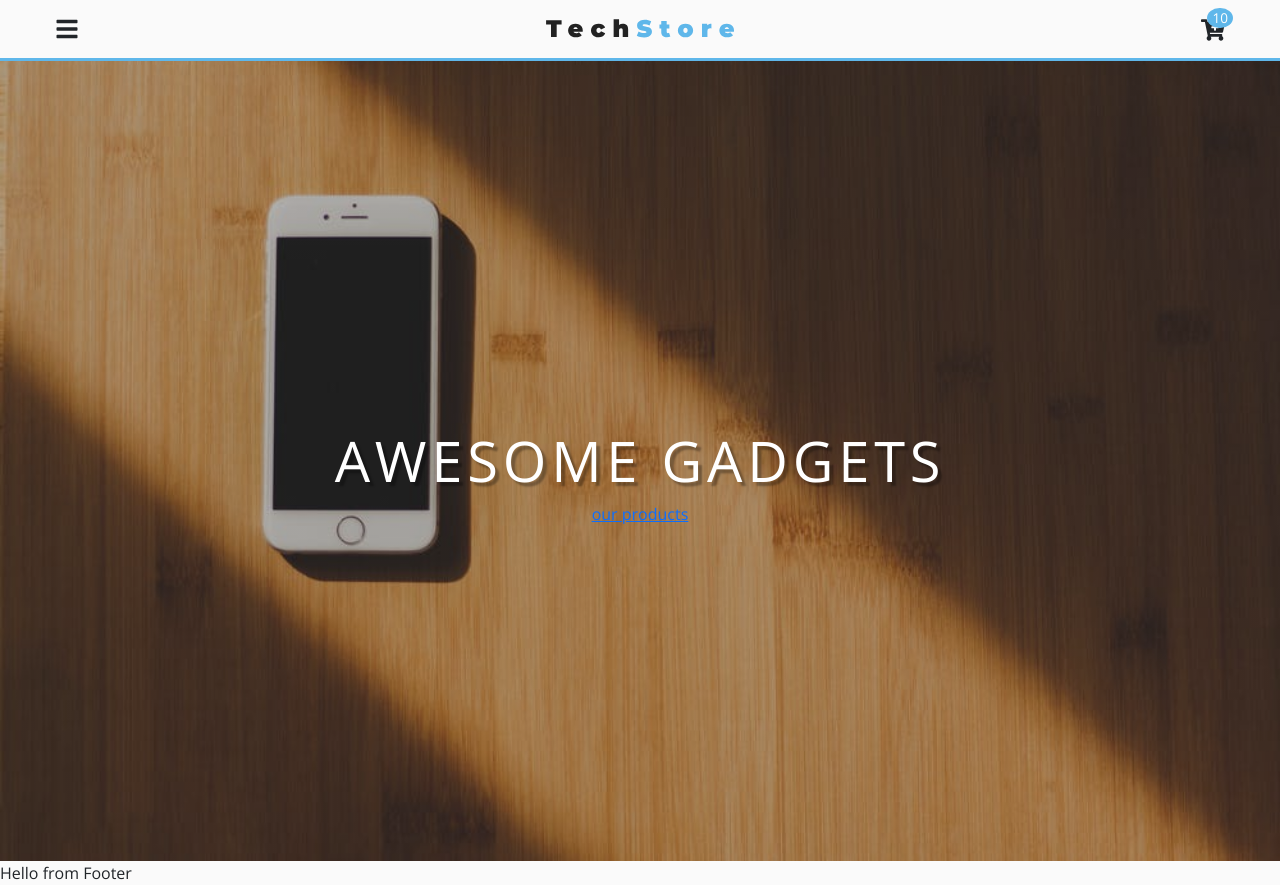
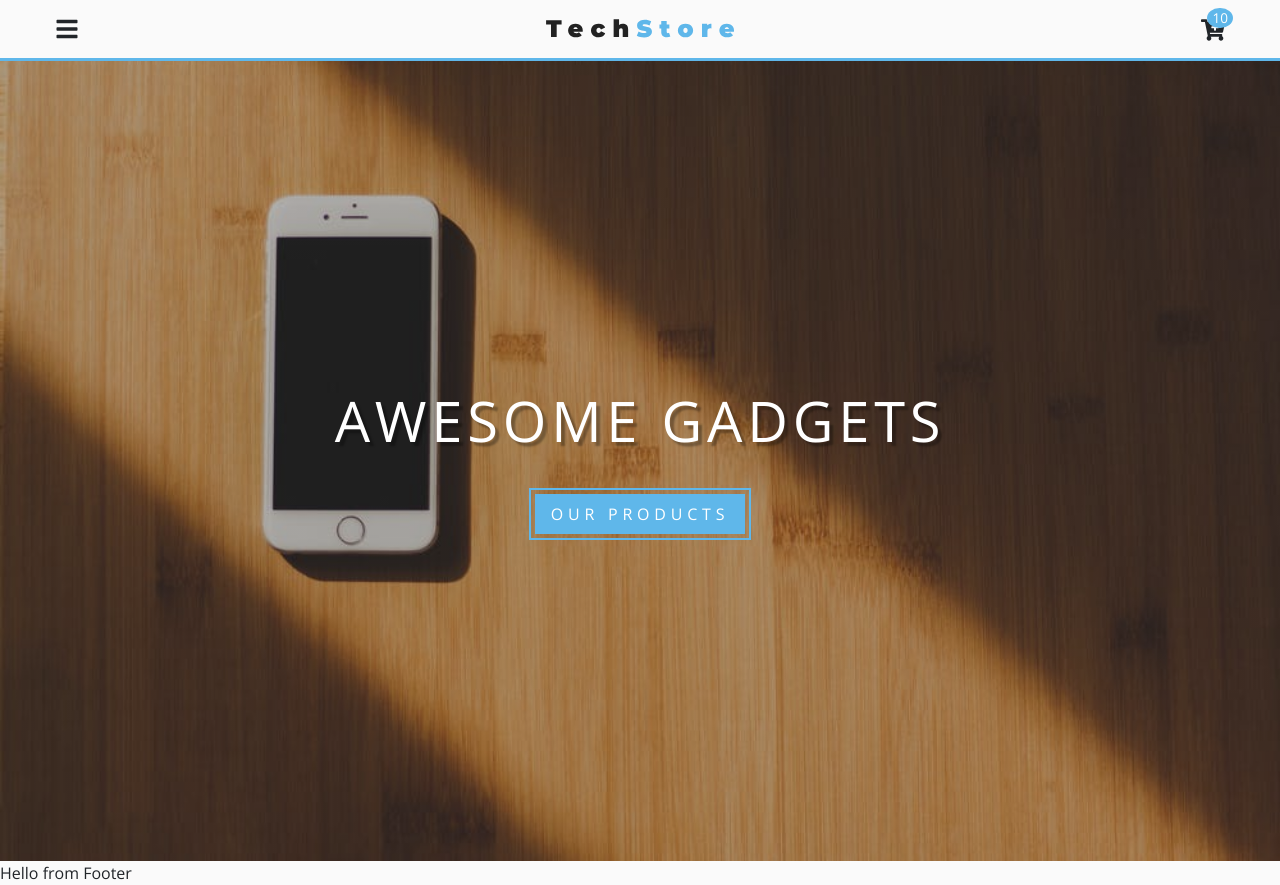
Before and after one commit to Piriyalini8/react-tech-store, a React (Create React App) app: page / in a window 1280 px wide. Built offline with nearby package versions, Linux system fonts and the light colour scheme.

Commit message:
seventh commit

```diff
--- a/src/App.css
+++ b/src/App.css
@@ -27,3 +27,22 @@
   background: var(--mainGrey) !important ;
   color: var(--mainBlack);
 }
+.main-link{
+  padding: 0.5rem 1rem;
+  background: var(--primaryColor);
+  color: var(--mainWhite);
+  display: inline-block;
+  text-transform: uppercase;
+  letter-spacing: var(--mainSpacing);
+  outline: 2px solid var(--primaryColor);
+  text-decoration: none;
+  outline-offset: 4px;
+  border: none;
+  transition: var(--mainTransition);
+}
+.main-link:hover{
+  background: var(--darkGray);
+  text-decoration: none;
+  color: var(--primaryColor);
+  outline-color: var(--darkGrey);
+}
--- /dev/null
+++ b/src/components/AboutPage/Info.js
@@ -0,0 +1,43 @@
+import React from 'react'
+import Title from '../Title'
+import aboutBcg from '../../images/aboutBcg.jpeg';
+
+
+export default function Info() {
+    return (
+        <section className="py-5">
+            <div className="container">
+                <div className="row">
+                    <div className="col-10 mx-auto col-md-6 my-3">
+                        <img  src={aboutBcg}
+                        className="img-fluid img-thumbnail"
+                        alt="about company"
+                        style={{background: "var(--darkGrey)"}}/>
+                    </div>
+                    <div className="col-10 mx-auto col-md-6 my-3">
+                    <Title title="about us" center/>
+                    <p className="text-lead text-muted my-3">
+                    The pain itself is a lot more interesting.
+                    Nothing can be blinded,
+                    not too harsh to be repelled, otherwise,
+                    some of us for equal reason!
+                    </p>
+                    <p className="text-lead text-muted my-3">
+                    The pain itself is a lot more interesting.
+                    Nothing can be blinded,
+                    not too harsh to be repelled, otherwise,
+                    some of us for equal reason!
+                    </p>
+                    <button
+                    className="main-link"
+                    type="button"
+                    style={{marginTop:"2rem"}}>
+                        more info
+                    </button>
+                    </div>
+                </div>
+            </div>
+
+        </section>
+    )
+}
--- a/src/components/Hero.js
+++ b/src/components/Hero.js
@@ -17,7 +17,7 @@
 display: flex;
 align-items: center;
 justify-content: center;
-min-height: ${props => (props.max ? "100vh" : "60h")};
+min-height: ${props => (props.max ? "100vh" : "60vh")};
 color: var(--mainWhite);
 background: linear-gradient(var(--primaryRGBA), var(--primaryRGBA)),
 url(${props => props.img}) center/cover no-repeat;
--- a/src/components/Navbar.js
+++ b/src/components/Navbar.js
@@ -32,6 +32,7 @@
     padding:1rem 1.5rem ;
     background: var(--mainGrey);
     border-bottom: 3px solid var(--primaryColor);
+    z-index: 1;
     .nav-center{
         display: flex;
         align-items: center;
--- /dev/null
+++ b/src/components/Title.js
@@ -0,0 +1,23 @@
+import React from 'react'
+import styled from 'styled-components'
+
+export default function Title({title,center}) {
+    return (
+        <TitleWrapper className="row" center1={center}>
+            <div className="col">
+                <h2 className="text-title">{title}</h2>
+                <div className="title-underline"/>
+            </div>
+        </TitleWrapper>
+    )
+}
+
+const TitleWrapper = styled.div`
+text-align: ${props => (props.center1 ? "center" : "left")};
+.title-underline{
+    height: 0.25rem;
+    width: 7rem;
+    background: var(--primaryColor);
+    margin: ${props => (props.center1 ? "0 auto" : "0")};
+}
+`;
--- a/src/pages/AboutPage.js
+++ b/src/pages/AboutPage.js
@@ -1,9 +1,14 @@
 import React from 'react'
+import Info from '../components/AboutPage/Info'
+import Hero from '../components/Hero'
+import aboutBcg from '../images/aboutBcg.jpeg'
+
 
 export default function AboutPage() {
     return (
         <>
-          <h1>Hello from About Page</h1>
+          <Hero img={aboutBcg} />
+          <Info/>
         </>
     )
 }
--- a/src/pages/Default.js
+++ b/src/pages/Default.js
@@ -1,9 +1,16 @@
 import React from 'react'
+import Hero from '../components/Hero';
+import defaultBcg from '../images/defaultBcg.jpeg';
+import { Link } from 'react-router-dom';
 
 export default function Default() {
     return (
         <>
-          <h1>Hello from Default Page</h1>
+          <Hero img={defaultBcg} title="404" max="true">
+            <h2 className="text-uppercase">page not found</h2>
+            <Link to="/" className="main-link"
+            style={{marginTop:"2rem"}}>return home</Link>
+            </Hero>
         </>
     )
 }
--- a/src/pages/HomePage.js
+++ b/src/pages/HomePage.js
@@ -6,7 +6,8 @@
     return (
         <>
           <Hero title="awesome gadgets" max="true">
-            <Link to="/products">our products</Link>
+            <Link to="/products" className="main-link"
+            style={{margin:"2rem"}}>our products</Link>
             </Hero>
         </>
     )
```
